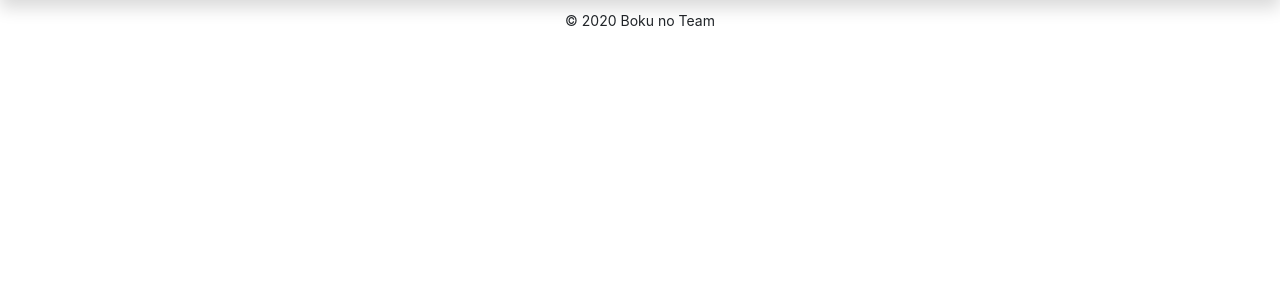
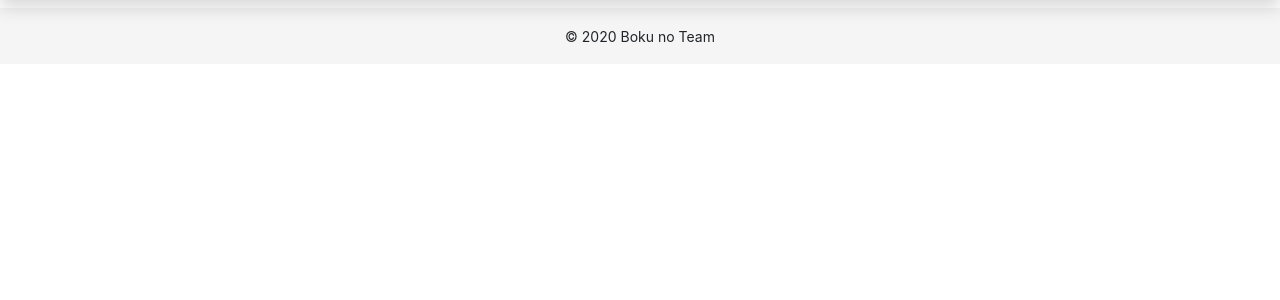
Before and after one commit to Yahenni/bokunosite, a Python web app: template app/templates/base.html in a window 1280 px wide. Shown: the part 56-356 px from the top of the page. Run offline with Jinja, Linux system fonts and the light colour scheme; the template is opened without the code that fills it, so the values that code supplies are empty; some libraries are stand-ins or nearby versions.

Commit message:
Переработан футер

```diff
--- a/app/templates/base.html
+++ b/app/templates/base.html
@@ -58,7 +58,7 @@
         {% block content %}{% endblock %}
     </main>
 
-    <footer class="text-center">
+    <footer class="text-center mt-auto py-3" style="background-color: #f5f5f5;">
         {% block footer %}
             <small> &copy; 2020 Boku no Team </a>
             </small>
```
